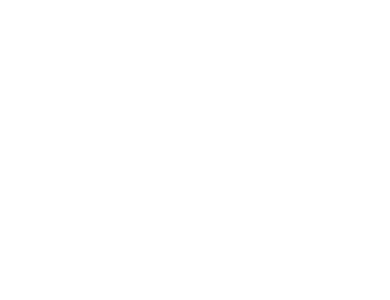
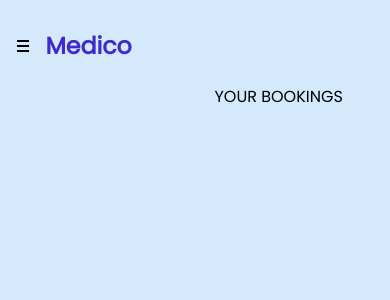
Before and after one commit to hjain2003/Health-Care-System, a React (Create React App) app in the folder client/: page /booking in a window 390 px wide. Shown: the top 300 px of the page. Built offline with nearby package versions, Linux system fonts and the light colour scheme.

Commit message:
navbar change

```diff
--- a/client/src/Components/Bookings/Booking.css
+++ b/client/src/Components/Bookings/Booking.css
@@ -0,0 +1,8 @@
+.booking-container{
+    display: flex;
+}
+
+.bookings-content{
+    margin-top: 10vh;
+    text-align: center;
+}
--- a/client/src/Components/Bookings/Booking.jsx
+++ b/client/src/Components/Bookings/Booking.jsx
@@ -1,10 +1,14 @@
 import React from 'react'
 import './Booking.css'
+import Navbar from '../Navbar/Navbar';
 
 const Booking = () => {
   return (
-    <div>
-
+    <div className='booking-container'>
+    <Navbar />
+    <div className='bookings-content'>
+      <div className='booking-header'>YOUR BOOKINGS</div>
+    </div>
     </div>
   )
 }
--- a/client/src/Components/Navbar/Navbar.css
+++ b/client/src/Components/Navbar/Navbar.css
@@ -8,20 +8,16 @@
   height: 96vh;
   width: 15%;
   box-shadow: 2px 0px 40px 1px rgba(192, 192, 192, 0.8);
-  font-size: 2.5vh;
+  font-size: 1.25vw;
   position: relative; /* Add position relative for proper positioning */
 }
 
 .heading {
   color: #402ACC;
   font-weight: bold;
-  font-size: 3.2vh;
+  font-size: 1.75vw;
   z-index:1000;
   margin-top: 20px;
-}
-.uwu{
-  text-decoration: none;
-  color: #000;
 }
 
 .nel {
@@ -34,12 +30,12 @@
   border-radius: 1vh;
   width: 80%;
   cursor: pointer;
-  text-decoration: none;
+  text-decoration: none!important;
 }
 
 .nel:hover {
   background-color: #402ACC;
-  color: white;
+  color: white!important;
 }
 
 .sign {
@@ -60,13 +56,13 @@
 }
 @media (max-width: 800px) {
   .container {
-    font-size: 2.3vh;
+    font-size: 2.6vw;
     background-color: #65656500;
     box-shadow: none;
-    width: 40vw;
+    width: 55vw;
     padding-left: 0vh;
     margin-right: 0vh;
-    margin-top: -26px;
+    margin-top: -3vh;
     height: 100vh;
   }
 
@@ -101,8 +97,8 @@
     display: flex;
     flex-direction: column;
     justify-content: space-between;
-    width: 20px;
-    height: 20px;
+    width: 3vw;
+    height: 3vw;
     padding-right: 2vh;
     padding-left: 2vh;
     cursor: pointer;
```
